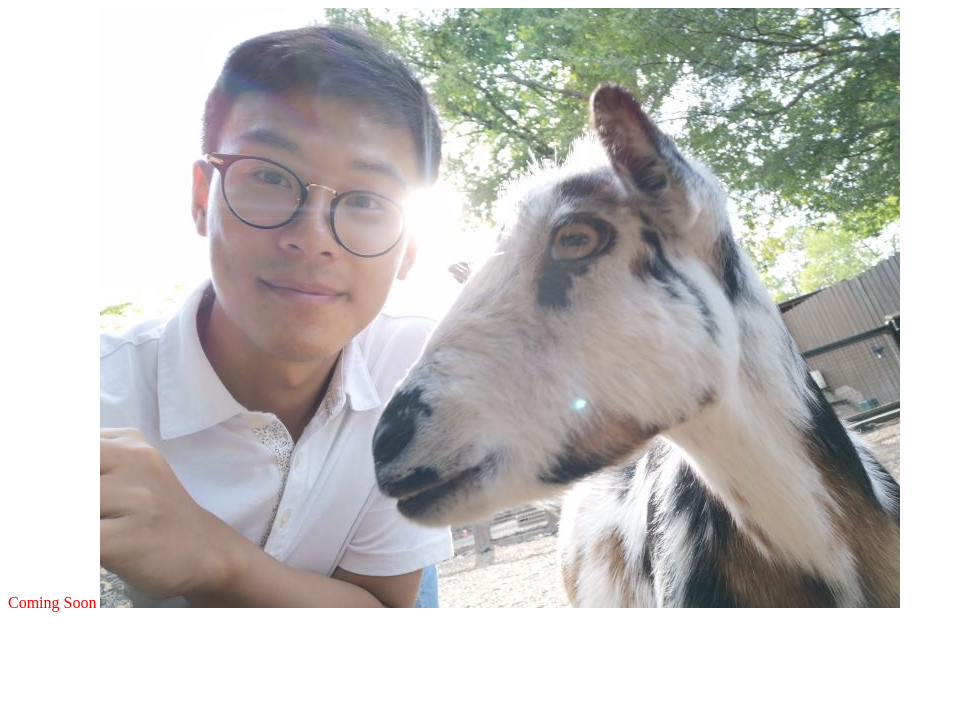
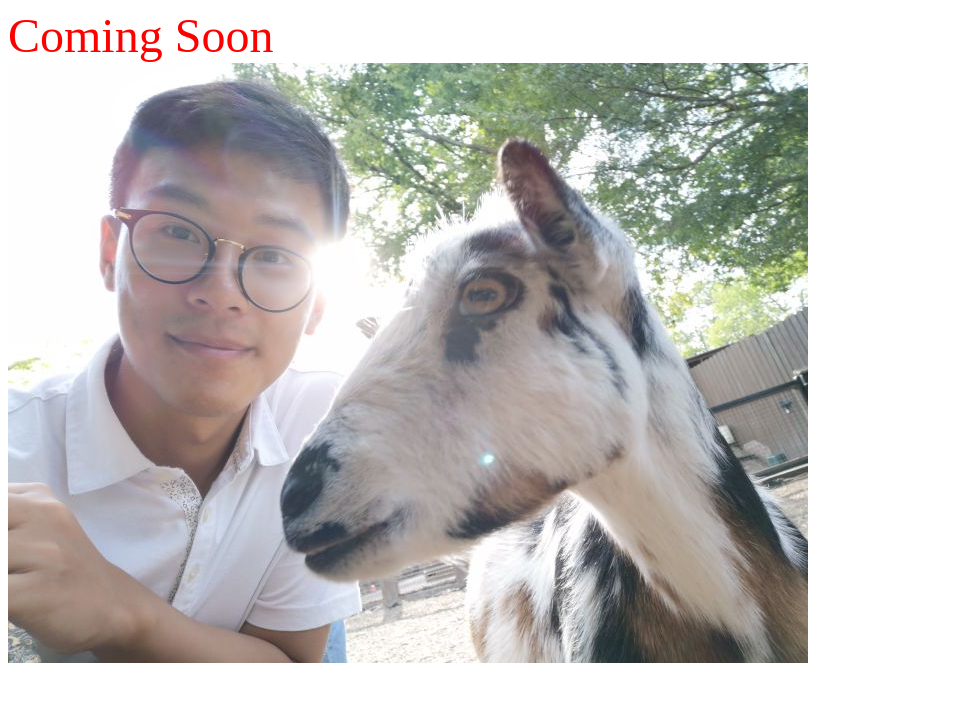
Before and after one commit to sqyXIU/sqyXIU.github.io, a plain HTML site: page index.html in a window 1280 px wide. Shown: the whole page, without its empty margins (0-955 px from the left). Drawn offline with Linux system fonts and the light colour scheme.

Commit message:
Update index.html

```diff
--- a/index.html
+++ b/index.html
@@ -1,2 +1,3 @@
-<font size="3" color="red">Coming Soon</font>
+<font size="8" color="red">Coming Soon</font>
+<br>
 <img src="/img/selfie.jpg" alt="selfie-Songqingyuan" />
```
